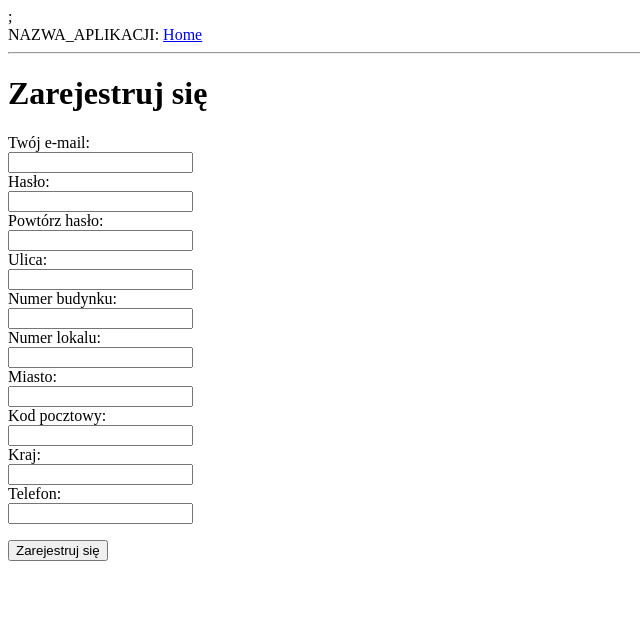
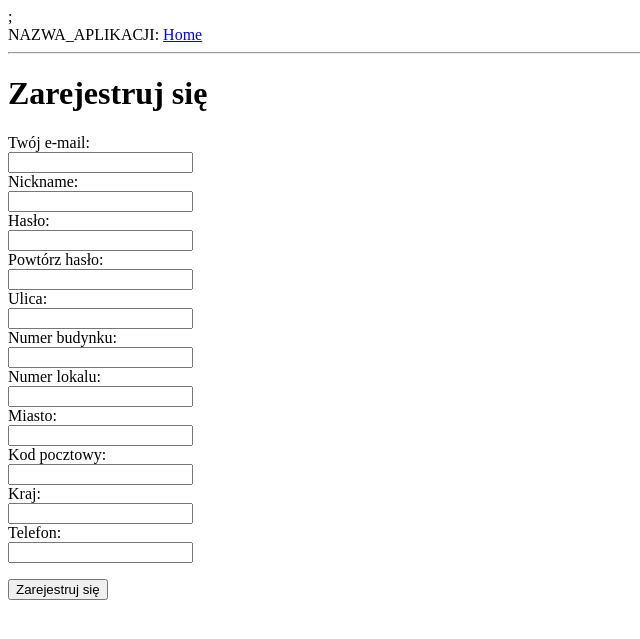
Before and after one commit to zpidreamteam/ZPI, a Flask app: page /register in a window 1280 px wide. Shown: the top 639 px of the page, without its empty margins (0-640 px from the left). Run offline with Flask 2, Linux system fonts and the light colour scheme.

Commit message:
[#10] Basic stable version of registration form. Added basic data verification, new field in user model called nickname, added new unique field "VARCHAR(32) nickname" in Database, edited index.html to welcome user with a nickname instead of an email.

```diff
--- a/app/forms.py
+++ b/app/forms.py
@@ -1,6 +1,6 @@
 from flask.ext.wtf import Form
 from wtforms import StringField, BooleanField, PasswordField
-from wtforms.validators import DataRequired
+from wtforms.validators import DataRequired, Email, EqualTo, Length, Optional
 
 class LoginForm(Form):
     email = StringField('email', validators=[DataRequired()])
@@ -8,13 +8,14 @@ class LoginForm(Form):
     remember_me = BooleanField('remember_me', default=False)
 
 class RegisterForm(Form):
-    email = StringField('email', validators=[DataRequired()])
-    password = PasswordField('password', validators=[DataRequired()])
+    password = PasswordField('password', validators=[DataRequired(), Length(min=6, message="Podane haslo jest za krotkie"), EqualTo('password_repeat', message="Podane hasla musza byc takie same")])
+    email = StringField('email', validators=[DataRequired(), Email(message="Prosze podac poprawny adres email"), Length(max=128, message="Podany adres email jest za dlugi")])
+    nickname = StringField('email', validators=[DataRequired(), Length(min=3, max=32, message="Nickname musi skladac sie z minimalnie 3 a maksymalnie 32 znakow")])
     password_repeat = PasswordField('password_repeat', validators=[DataRequired()])
-    street = StringField('street', validators=[DataRequired()])
-    building_number = StringField('building_number', validators=[DataRequired()])
-    door_number = StringField('door_number', validators=[DataRequired()])
-    city = StringField('city', validators=[DataRequired()])
-    zipcode = StringField('zipcode', validators=[DataRequired()])
-    country = StringField('country', validators=[DataRequired()])
-    phone = StringField('phone', validators=[DataRequired()])
+    street = StringField('street', validators=[DataRequired(), Length(max=128, message="Podana nazwa ulicy jest za dluga")])
+    building_number = StringField('building_number', validators=[DataRequired(), Length(max=16, message="Podany numer budynku jest za dlugi")])
+    door_number = StringField('door_number', validators=[Optional(strip_whitespace=True), Length(max=16, message="Podany numer lokalu jest za dlugi")])
+    city = StringField('city', validators=[DataRequired(), Length(max=32, message="Podana nazwa miejscowosci jest za dluga")])
+    zipcode = StringField('zipcode', validators=[DataRequired(), Length(max=16, message="Podany kod pocztowy jest za dlugi")])
+    country = StringField('country', validators=[DataRequired(), Length(max=32, message="Podana nazwa kraju jest za dluga")])
+    phone = StringField('phone', validators=[DataRequired(), Length(max=16, message="Podany numer telefonu jest za dlugi")])
--- a/app/models.py
+++ b/app/models.py
@@ -3,6 +3,7 @@ from passlib.apps import custom_app_context as pwd_context
 
 class User(db.Model):
     id = db.Column(db.Integer, primary_key=True)
+    nickname = db.Column(db.String(32), unique=True)
     email = db.Column(db.String(128), index=True, unique=True)
     password_hash = db.Column(db.String(128))
     offers = db.relationship('Offer', backref='author', lazy='dynamic')
--- a/app/templates/index.html
+++ b/app/templates/index.html
@@ -2,5 +2,5 @@
 {% extends "base.html" %}
 
 {% block content %}
-    <h1>Hi, {{ user.email }}!</h1>
+    <h1>Hi, {{ user.nickname }}!</h1>
 {% endblock %}
--- a/app/templates/register.html
+++ b/app/templates/register.html
@@ -9,6 +9,11 @@
             Twój e-mail:<br>
             {{ form.email }}
             {% for error in form.email.errors %}
+                <span style="color: red;">[{{ error }}]</span>
+            {% endfor %}<br>
+            Nickname:<br>
+            {{ form.nickname }}
+            {% for error in form.nickname.errors %}
                 <span style="color: red;">[{{ error }}]</span>
             {% endfor %}<br>
             Hasło:<br>
--- a/app/views.py
+++ b/app/views.py
@@ -60,7 +60,7 @@ def register():
 
     form = RegisterForm()
     if form.validate_on_submit():
-        user = User(email=form.email.data, street=form.street.data)
+        user = User(email=form.email.data, nickname=form.nickname.data, street=form.street.data, building_number=form.building_number.data, door_number=form.door_number.data, city=form.city.data, zipcode=form.zipcode.data, country=form.country.data, phone=form.phone.data)
         user.hash_password(form.password.data)
         db.session.add(user)
         db.session.commit()
```
